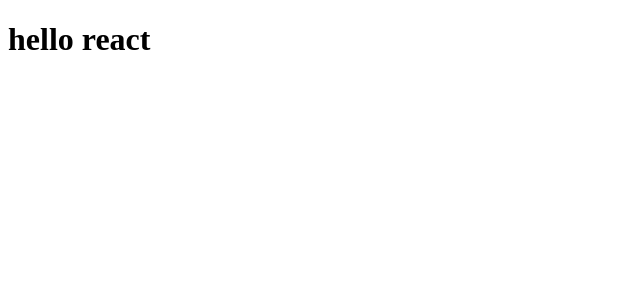
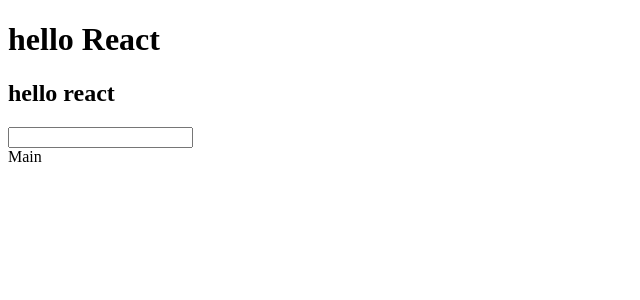
Before and after one commit to seyoung0314/react-study, a React (Vite) app: page / in a window 1280 px wide. Shown: the top 300 px of the page, without its empty margins (0-640 px from the left). Built offline with nearby package versions, Linux system fonts and the light colour scheme.

Commit message:
jsx기초

```diff
--- a/src/App.jsx
+++ b/src/App.jsx
@@ -1,9 +1,41 @@
+import React from "react";
 
+// 컴포넌트
 function App() {
+  /*
+     jsx : 리액트에서 사용하는 특수한 js문법, 태그를 그대로 쓰면 알아서 변환
 
+    - 규칙 :
+    1. return안에있는 태그는 반드시 하나의 태그로 묶여야 함.
+    2. 빈 태그(닫는 태그가 없는)는 반드시 /> 로 마감
+    3. 태그의 class속성은 자바스크립트 키워드 class와 겹쳐서 className으로 표기
+    4. 의미없는 부모는 <React.Fragment>로 감싸면 됨 (html에서 안뜸)
+    5. 변수값이나 함수를 출력할 때는 {}로 감싸면 됨.
+   */
+
+  //(X)
+  // const $h1 = `<h1>햄부기</h1>`;
+  // const $h1 = `햄부기`;  //  => div태그로 생성됨
+
+  //(O)
+  // const $h1 = <h1>햄부기</h1>;
+  // const $h1 = React.createElement("h1", null, "하이");
+
+  // return $h1;
+
+  const text = "React";
   return (
-    <h1 id="dd">hello react</h1>
-  )
+    // <React.Fragment>  = <>
+    <React.Fragment>
+      <header>
+        <h1 id="h1">hello {text}</h1>
+        <h2 className="h2">hello react</h2>
+        <label htmlFor=""></label>
+        <input type="text" id="input" />
+      </header>
+      <main>Main</main>
+    </React.Fragment>
+  );
 }
 
-export default App
+export default App;
```
